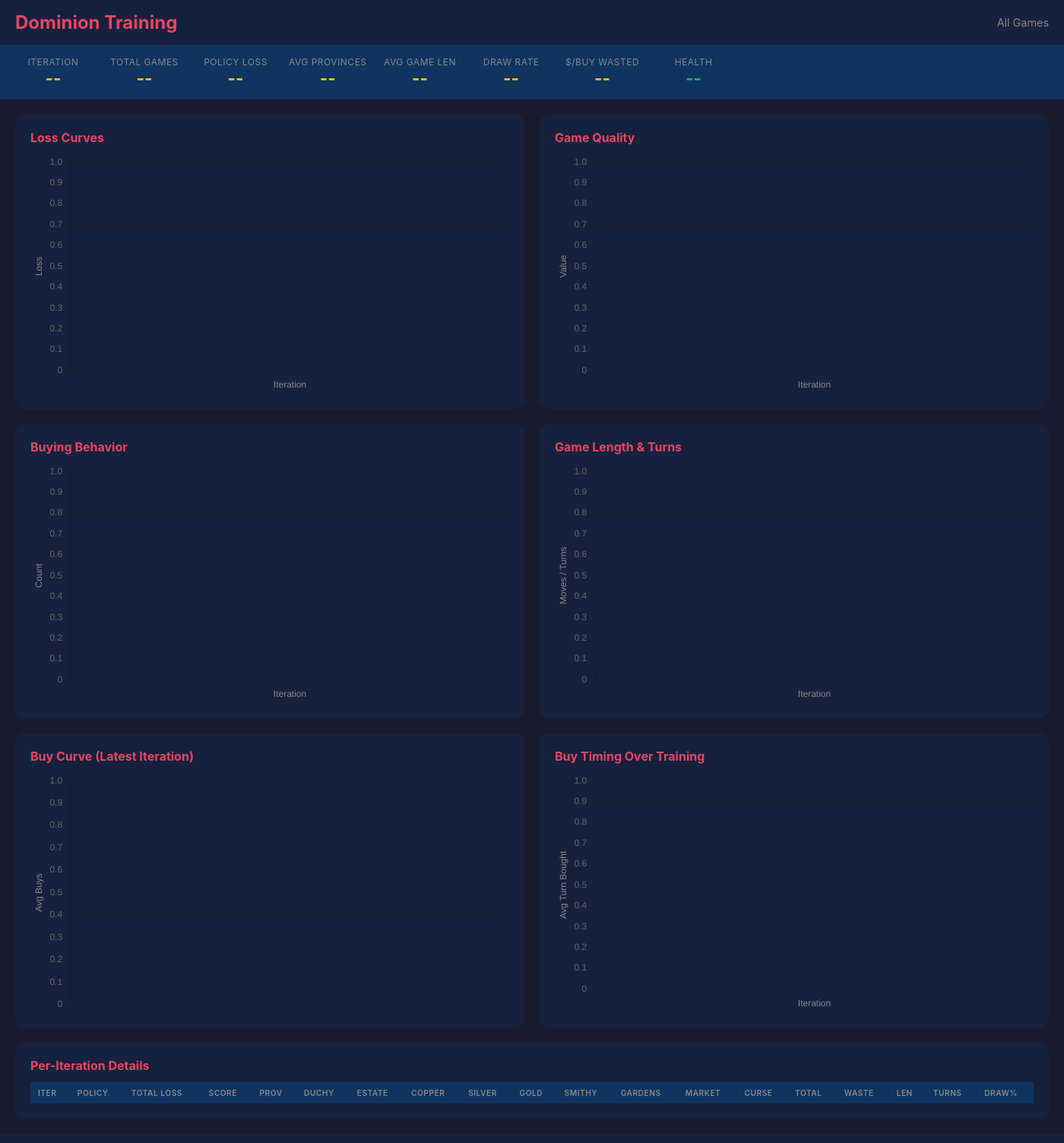
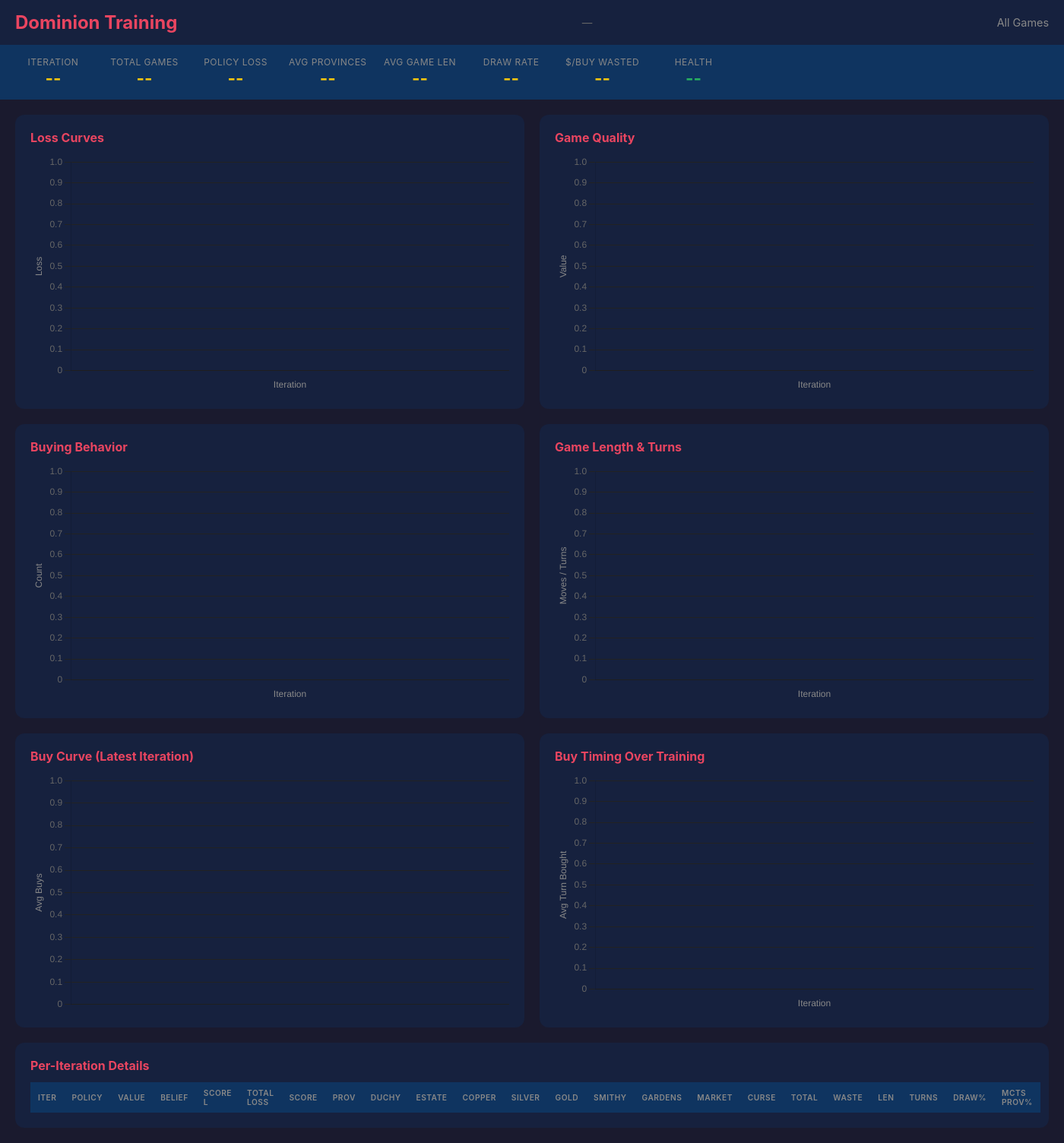
Before and after one commit to pcapriolo/mandala-rl, a Flask app: template templates/dashboard_dominion.html in a window 1400 px wide. Shown: the whole page at 76% size. Run offline with Flask 3, Linux system fonts and the light colour scheme; the template is opened without the code that fills it: most values are stand-ins (such as "Sample title", 1, 10 or a date in 2020); lists and menus that the app fills with data are empty.

Commit message:
Add value/belief/score loss columns to Dominion training dashboard
Also wires explore_epsilon and min_buffer_for_training through train.py
(critical bug fix — these config values were silently defaulting to 0).

Co-Authored-By: Claude Opus 4.6 (1M context) <noreply@anthropic.com>

```diff
--- a/scripts/train.py
+++ b/scripts/train.py
@@ -167,6 +167,12 @@ def main():
         'opponent_iter_min': config['selfplay'].get('opponent_iter_min', None),
         'opponent_iter_max': config['selfplay'].get('opponent_iter_max', None),
 
+        # Explore epsilon (Dominion: Big Money prior blending in buy phase)
+        'explore_epsilon': config['selfplay'].get('explore_epsilon', 0.0),
+
+        # Min buffer for training (skip training until buffer has enough diversity)
+        'min_buffer_for_training': config['training'].get('min_buffer_for_training', 0),
+
         # Action exploration boost (Dominion: multiply PLAY priors in ACTION phase)
         'action_explore_boost': config['mcts'].get('action_explore_boost', 0.0),
 
--- a/templates/dashboard_dominion.html
+++ b/templates/dashboard_dominion.html
@@ -42,7 +42,7 @@
 <body>
     <div class="header">
         <h1>Dominion Training</h1>
-        <span id="last-updated" style="color: #666; font-size: 0.85em;"></span>
+        <span style="color: #666; font-size: 0.85em;"><span id="live-status"></span> &mdash; <span id="last-updated"></span></span>
         <a href="/">All Games</a>
     </div>
 
@@ -91,6 +91,9 @@
                 <tr>
                     <th>Iter</th>
                     <th>Policy</th>
+                    <th>Value</th>
+                    <th>Belief</th>
+                    <th>Score L</th>
                     <th>Total Loss</th>
                     <th>Score</th>
                     <th>Prov</th>
@@ -108,6 +111,7 @@
                     <th>Len</th>
                     <th>Turns</th>
                     <th>Draw%</th>
+                    <th>MCTS Prov%</th>
                 </tr>
             </thead>
             <tbody id="iter-table"></tbody>
@@ -228,6 +232,11 @@ async function refresh() {
         document.getElementById('last-updated').textContent = `updated ${label}`;
     }
 
+    // Live progress from heartbeat
+    const hb = data.heartbeat || {};
+    const phase = hb.phase === 'selfplay' ? 'Self-play' : hb.phase === 'training' ? 'Training' : hb.phase === 'checkpoint' ? 'Saving' : (hb.phase || 'idle');
+    document.getElementById('live-status').textContent = `Iter ${hb.iteration || '?'} ${phase}: ${hb.detail || ''}`;
+
     // Stats bar
     document.getElementById('s-iter').textContent = latest.iteration;
     document.getElementById('s-games').textContent = (latest.iteration * 100).toLocaleString();
@@ -330,6 +339,9 @@ async function refresh() {
         return `<tr>
         <td>${d.iteration}</td>
         <td>${d.policy.toFixed(4)}</td>
+        <td>${(d.value || 0).toFixed(4)}</td>
+        <td>${(d.belief || 0).toFixed(4)}</td>
+        <td>${(d.score || 0).toFixed(4)}</td>
         <td>${d.total.toFixed(4)}</td>
         <td>${d.avg_score.toFixed(1)}</td>
         <td>${prov.toFixed(2)}</td>
@@ -347,6 +359,7 @@ async function refresh() {
         <td>${d.avg_len.toFixed(0)}</td>
         <td>${d.avg_turns.toFixed(1)}</td>
         <td>${(d.draw_rate * 100).toFixed(0)}%</td>
+        <td>${(d.mcts_province_pct || 0).toFixed(1)}%</td>
     </tr>`}).join('');
 }
 
```
